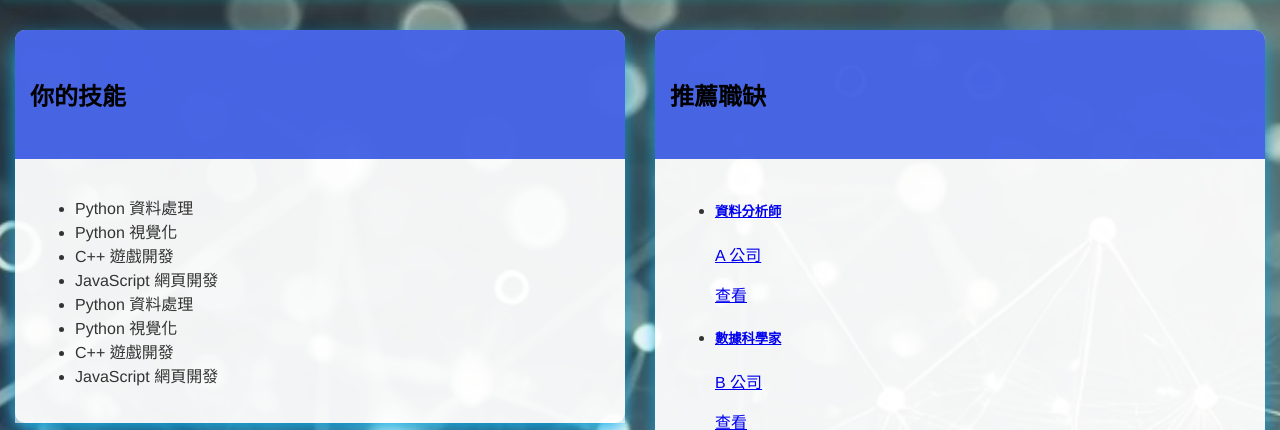
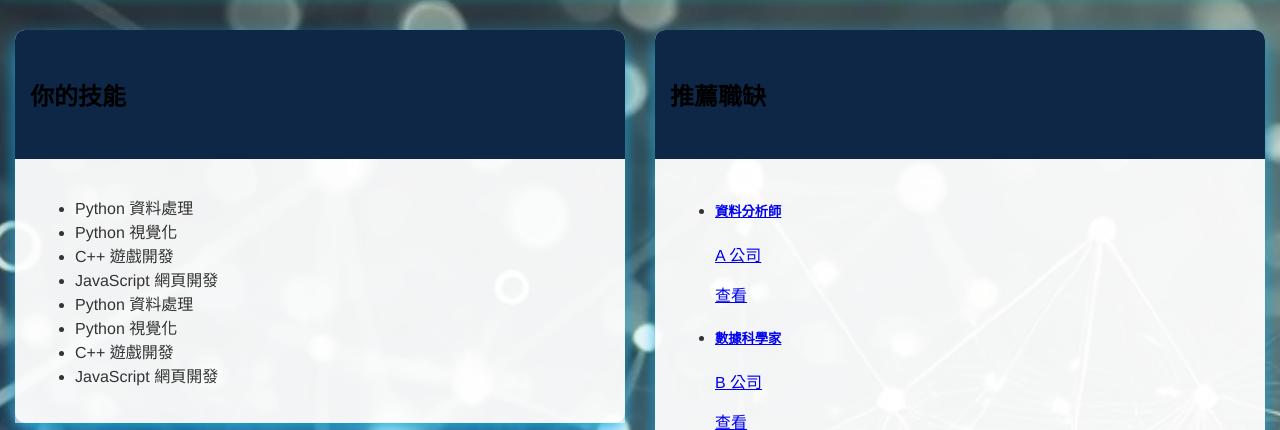
Before and after one commit to Jame34/m3, a PHP site: page /recommend_jobs.php in a window 1280 px wide. Shown: the part 229-659 px from the top of the page. Run offline with PHP 8.4, Linux system fonts and the light colour scheme; a user stored in the database is signed in; data comes from the database, SQL or seed files in the repository.

Commit message:
Update recommend.css

```diff
--- a/assets/css/recommend.css
+++ b/assets/css/recommend.css
@@ -26,7 +26,7 @@ body {
     font-size: 1.5em;
     font-weight: bold;
     padding: 15px;
-    background-color: #3555e4e4;
+    background-color: #0e2747;
     color: rgb(0, 0, 0);
     border-radius: 10px 10px 0 0;
 }
```
